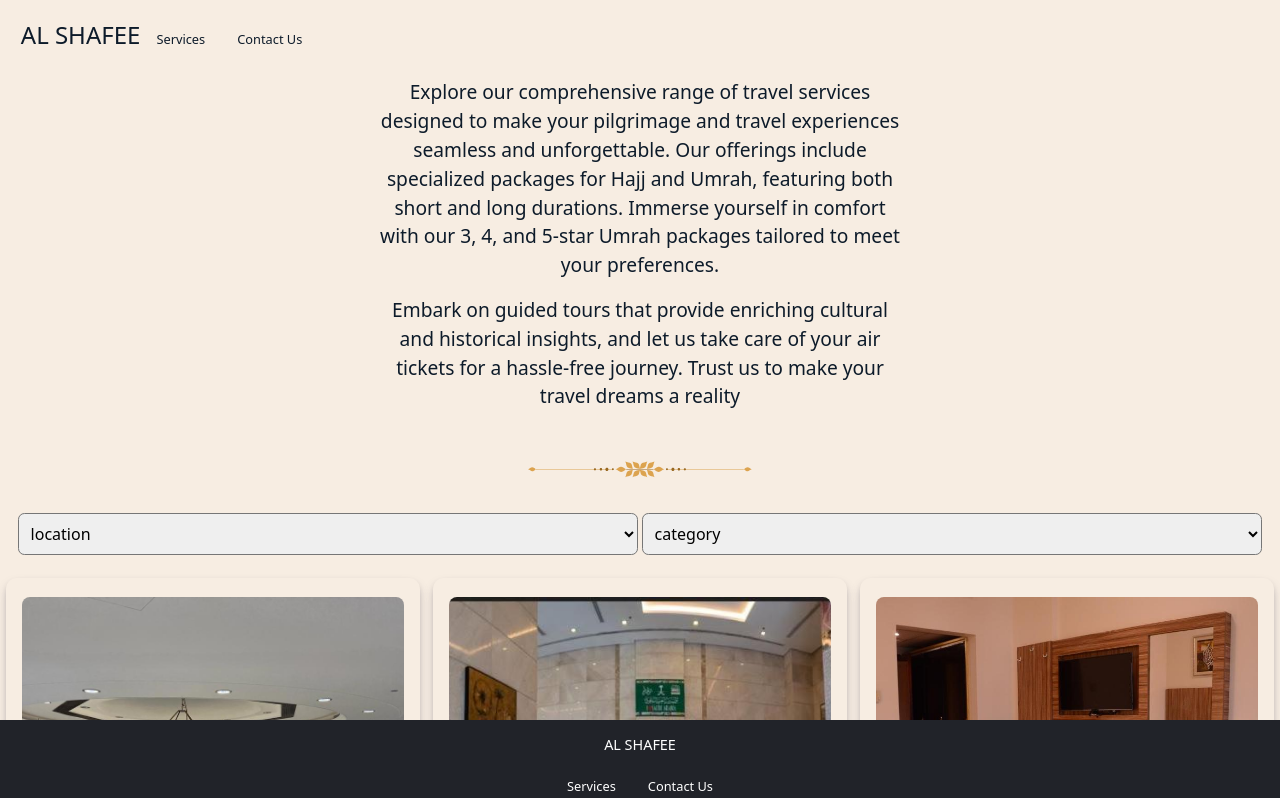
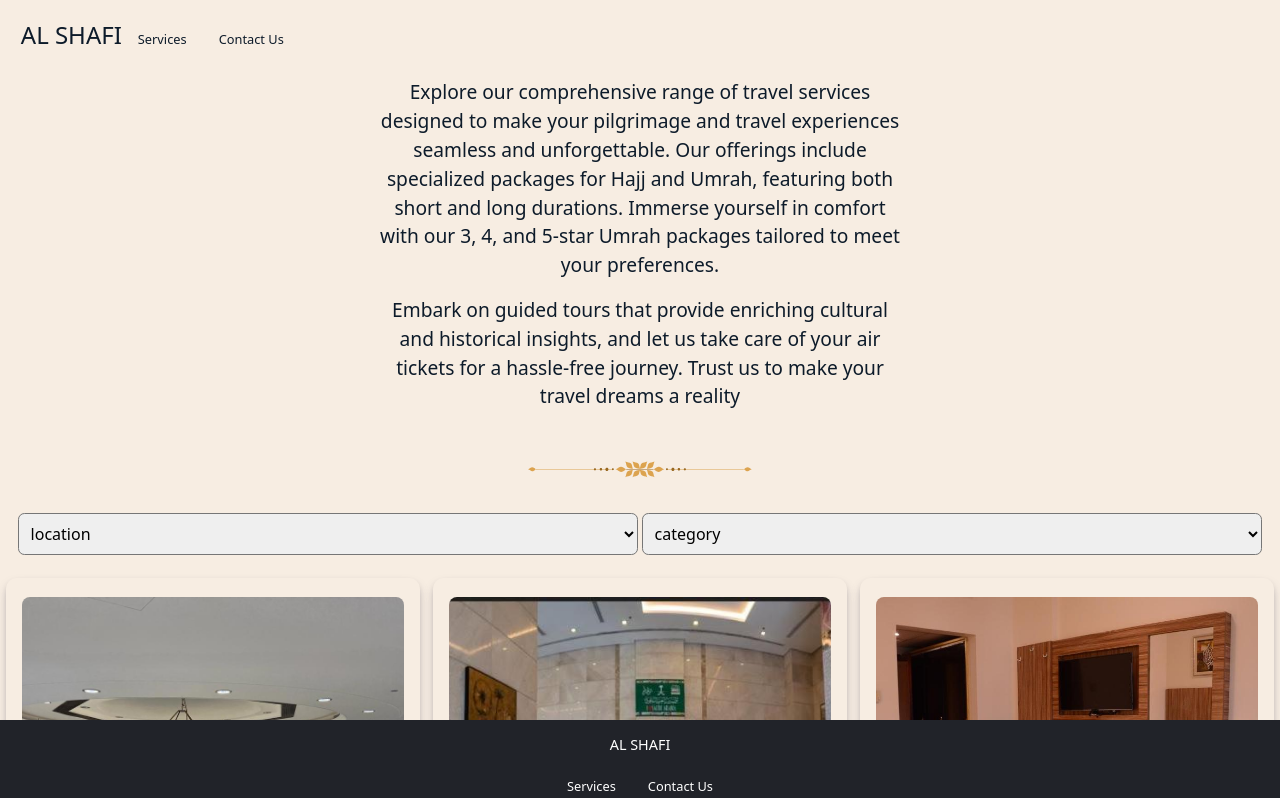
Before and after one commit to iqrasy/travel, a React (Vite) app: page /services in a window 1280 px wide. Shown: the top 798 px of the page. Built offline with nearby package versions, Linux system fonts and the light colour scheme.

Commit message:
header + footer

```diff
--- a/src/Footer.jsx
+++ b/src/Footer.jsx
@@ -8,7 +8,7 @@ const Footer = () => {
 		<Main>
 			<FooterContainer>
 				<div>
-					<h4>AL SHAFEE</h4>
+					<h4>AL SHAFI</h4>
 				</div>
 				<div className="buttons-container">
 					<button onClick={() => navigate("/services")}>Services</button>
--- a/src/Header.jsx
+++ b/src/Header.jsx
@@ -6,7 +6,7 @@ const Header = () => {
 
 	return (
 		<Main>
-			<h3 onClick={() => navigate("/")}>AL SHAFEE</h3>
+			<h3 onClick={() => navigate("/")}>AL SHAFI</h3>
 			<button onClick={() => navigate("/services")} className="button-link">
 				Services
 			</button>
```
